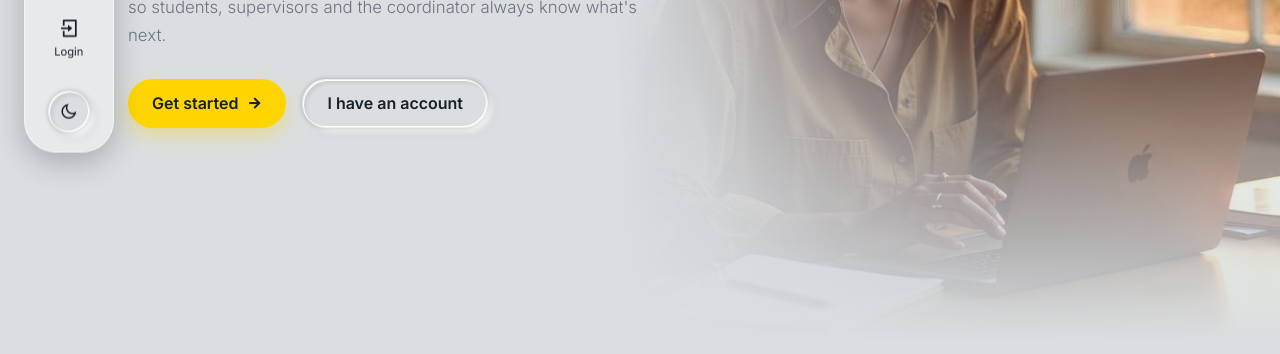
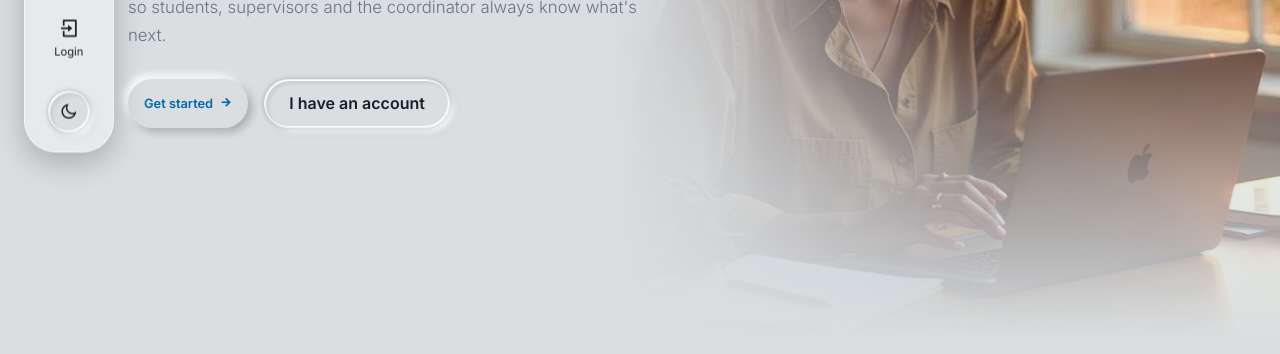
Before and after one commit to makhalimahoward/fy-pilot, a plain HTML site: page index.html in a window 1280 px wide. Shown: the part 460-814 px from the top of the page. Drawn offline with nearby package versions, Linux system fonts and the light colour scheme.

Commit message:
Neuglass buttons on review and reader

```diff
--- a/assets/css/extras.css
+++ b/assets/css/extras.css
@@ -512,3 +512,89 @@ mark.cmt-resolved {
     cursor: pointer;
     vertical-align: middle;
 }
+
+/* ========== Neuglass Buttons ========== */
+/* Every button on the review screens and in the reader. Raised when idle, pressed when clicked */
+.btn,
+.btn-small,
+.btn-primary,
+.btn.ghost,
+.ghost-btn,
+.link-btn,
+.sec-comment,
+.add-comment,
+.cm-reply-form button,
+.composer button,
+.reader-head button {
+    display: inline-flex;
+    align-items: center;
+    justify-content: center;
+    gap: .4rem;
+    padding: .5rem 1rem;
+    border: none;
+    border-radius: 999px;
+    background: var(--bg);
+    color: var(--text);
+    font: inherit;
+    font-size: .8rem;
+    font-weight: 600;
+    white-space: nowrap;
+    cursor: pointer;
+    box-shadow: 4px 4px 8px var(--shadow-dark),
+        -4px -4px 8px var(--shadow-light);
+    transition: box-shadow .2s ease, transform .2s ease, color .2s ease;
+}
+
+/* Blue text marks the buttons that move the review forward */
+.btn-primary,
+.add-comment,
+.cm-reply-form button,
+.composer button {
+    color: var(--primary);
+}
+
+.btn:hover,
+.btn-small:hover,
+.link-btn:hover,
+.sec-comment:hover,
+.add-comment:hover,
+.cm-reply-form button:hover,
+.composer button:hover,
+.reader-head button:hover {
+    transform: translateY(-1px);
+    text-decoration: none;
+}
+
+.btn:active,
+.btn-small:active,
+.link-btn:active,
+.sec-comment:active,
+.add-comment:active,
+.cm-reply-form button:active,
+.composer button:active,
+.reader-head button:active {
+    transform: none;
+    box-shadow: inset 3px 3px 6px var(--shadow-dark),
+        inset -3px -3px 6px var(--shadow-light);
+}
+
+.btn[disabled],
+.btn-small[disabled] {
+    opacity: .5;
+    pointer-events: none;
+}
+
+/* Dark theme: the same raised look, with shadows that show on a dark surface */
+[data-theme="dark"] .btn,
+[data-theme="dark"] .btn-small,
+[data-theme="dark"] .btn-primary,
+[data-theme="dark"] .ghost-btn,
+[data-theme="dark"] .link-btn,
+[data-theme="dark"] .sec-comment,
+[data-theme="dark"] .add-comment,
+[data-theme="dark"] .cm-reply-form button,
+[data-theme="dark"] .composer button,
+[data-theme="dark"] .reader-head button {
+    box-shadow: 4px 4px 8px hsl(0 0% 0% / .45),
+        -3px -3px 6px hsl(0 0% 100% / .06);
+}
```
